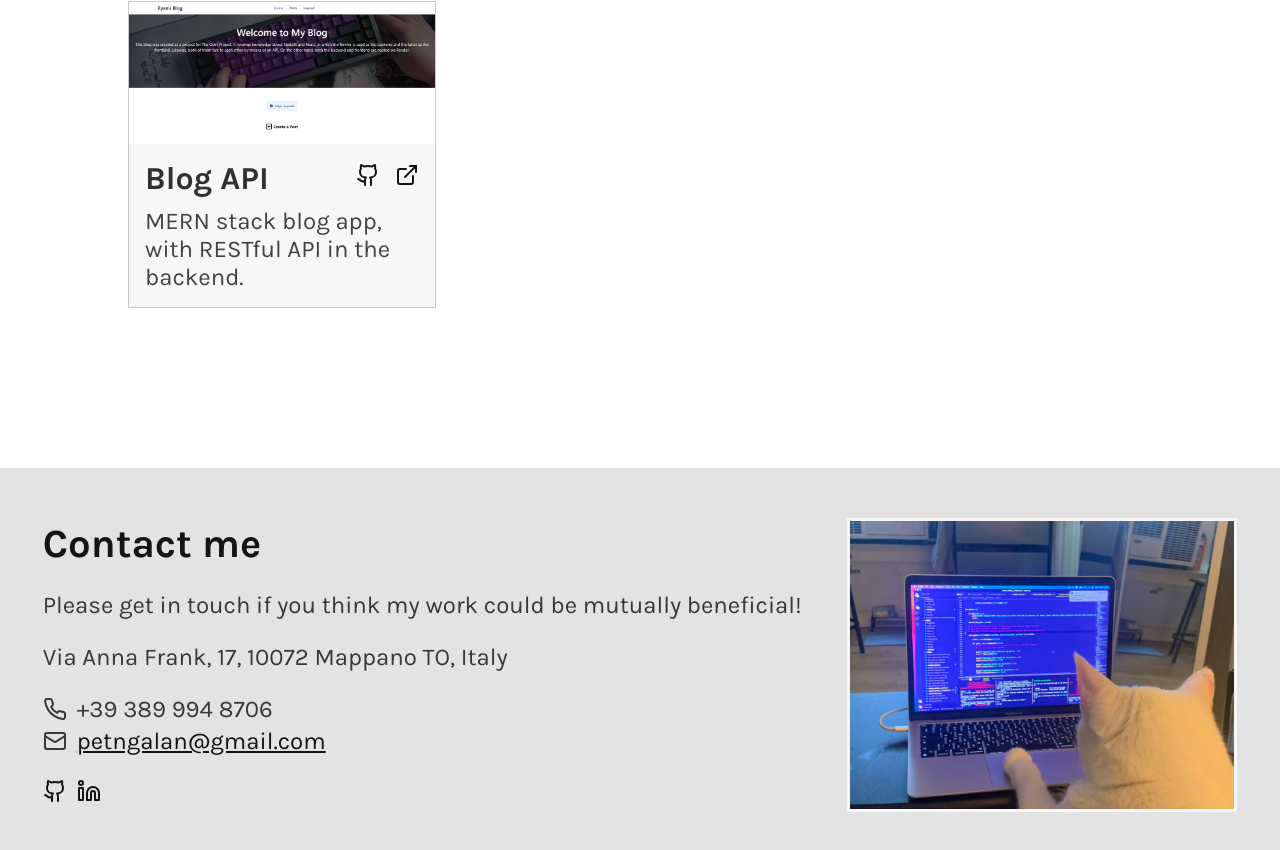
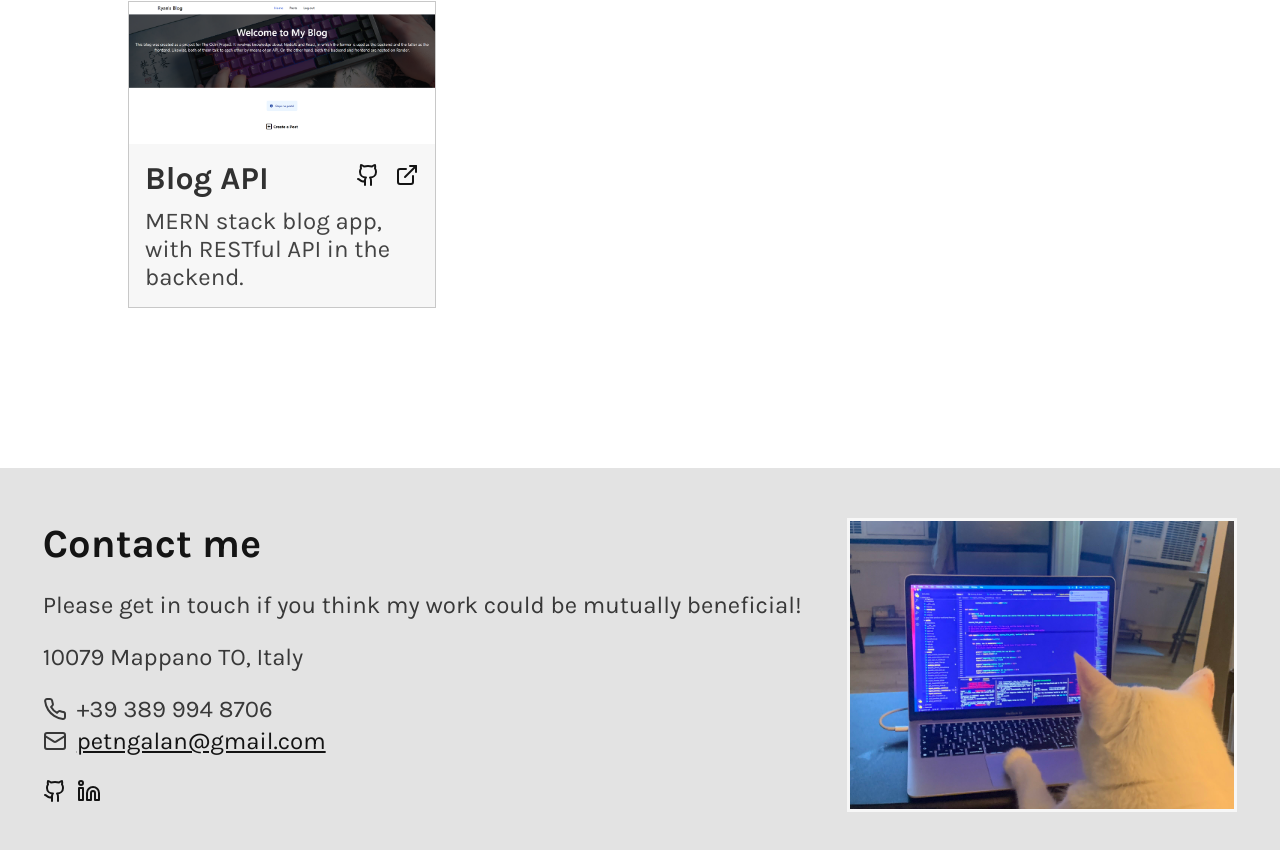
Before and after one commit to ColdBlood237/odin-portfolio, a React (Create React App) app: page / in a window 1280 px wide. Shown: the part 1439-2289 px from the top of the page. Built offline with nearby package versions, Linux system fonts and the light colour scheme.

Commit message:
Remove home address

```diff
--- a/src/App.js
+++ b/src/App.js
@@ -94,7 +94,7 @@ function App() {
             Please get in touch if you think my work could be mutually
             beneficial!
           </p>
-          <p className="address">Via Anna Frank, 17, 10072 Mappano TO, Italy</p>
+          <p className="address">10079 Mappano TO, Italy</p>
           <div className="contacts">
             <p className="phone">
               <Phone /> +39 389 994 8706
```
